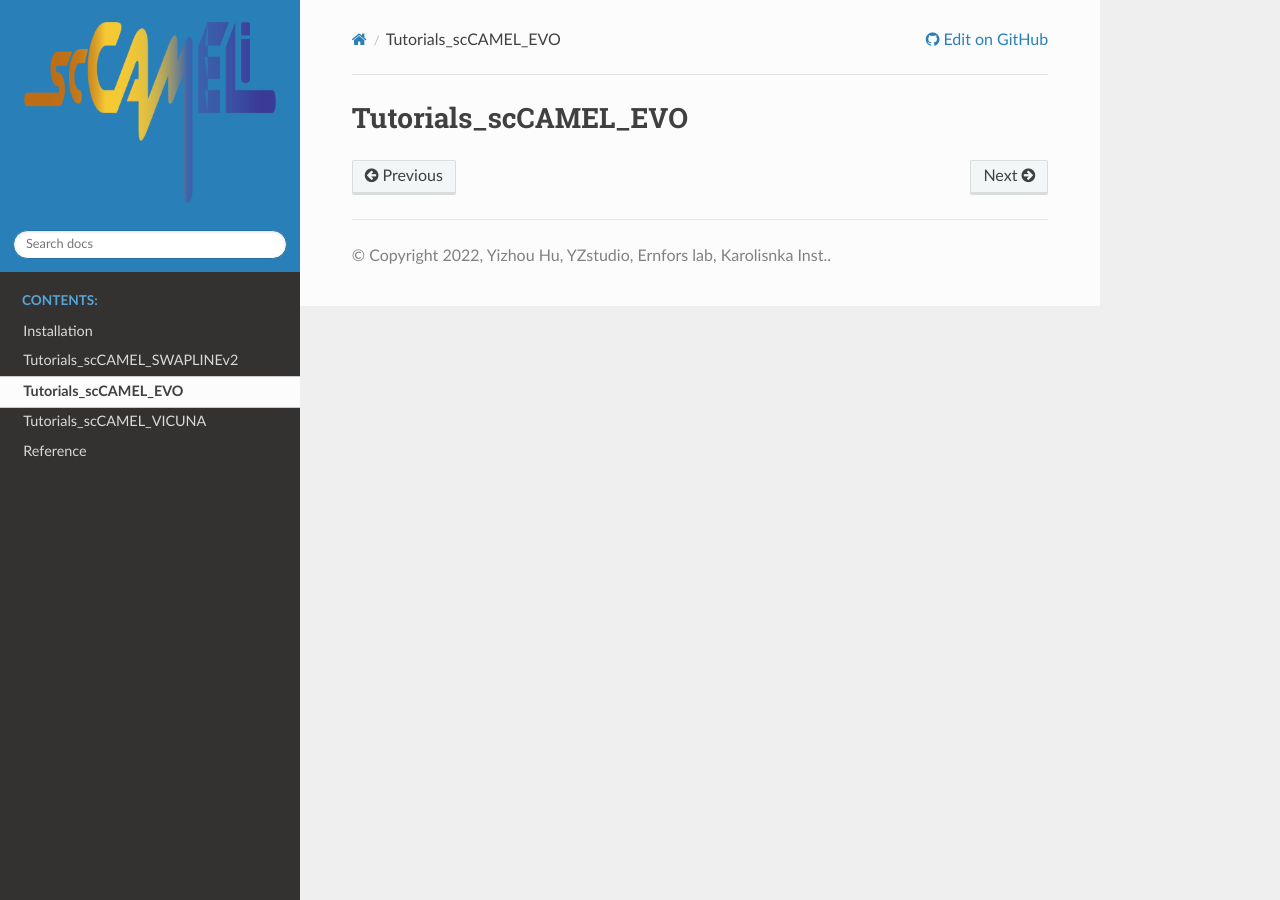
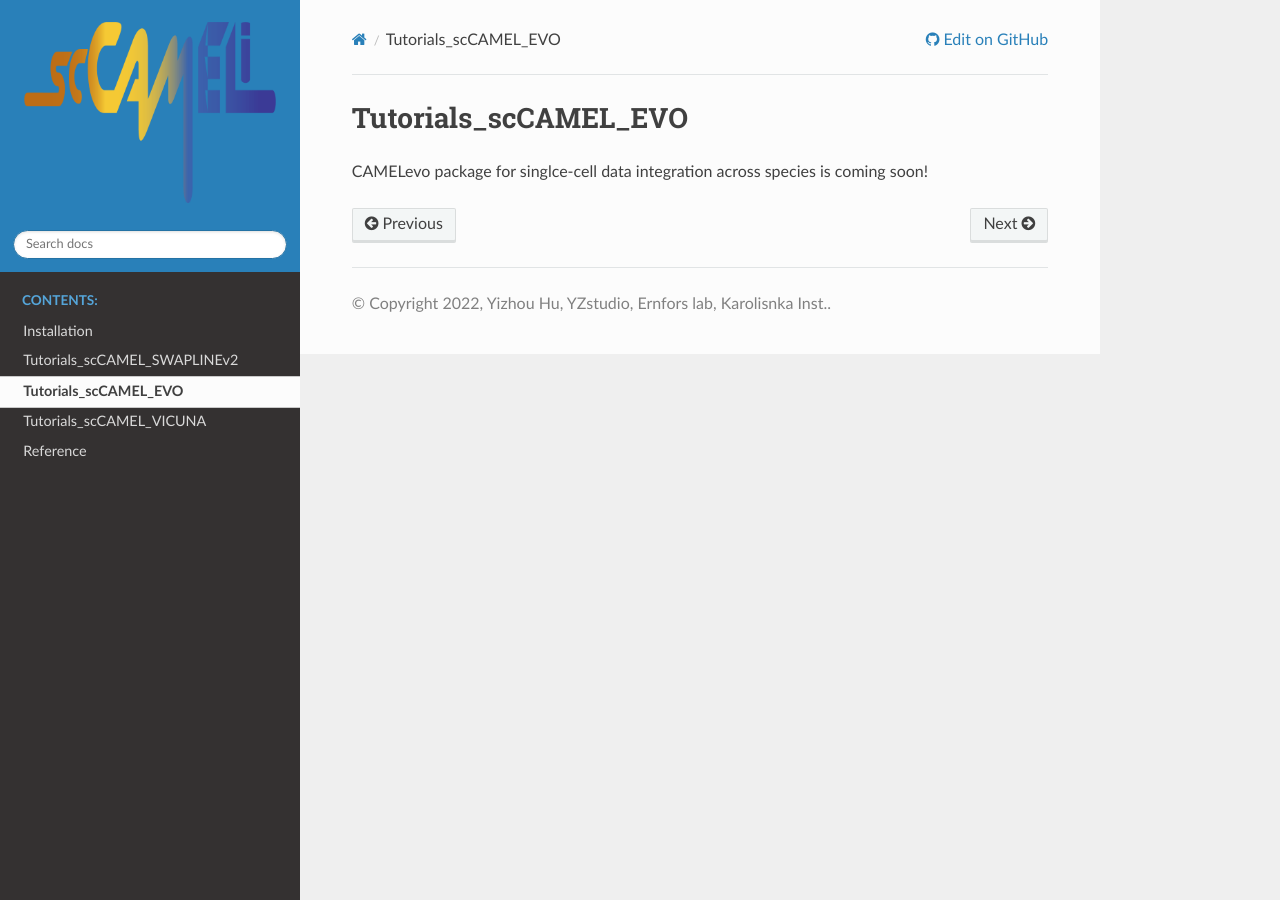
Before and after one commit to StudioYZ/scCAMEL, a Sphinx documentation site: the page built from source/Tutorials_scCAMEL_EVO/index.rst, in a window 1280 px wide. Built offline with Sphinx 7.4.7 and the Read the Docs theme 2.0.0, drawn with Linux system fonts in a browser that asks for light colours; pages that are not in the unit, such as notebooks, are missing from menus.

Commit message:
Update index.rst

```diff
--- a/source/Tutorials_scCAMEL_EVO/index.rst
+++ b/source/Tutorials_scCAMEL_EVO/index.rst
@@ -1,2 +1,3 @@
 Tutorials_scCAMEL_EVO
 =======================
+CAMELevo package for singlce-cell data integration across species is coming soon!
```
